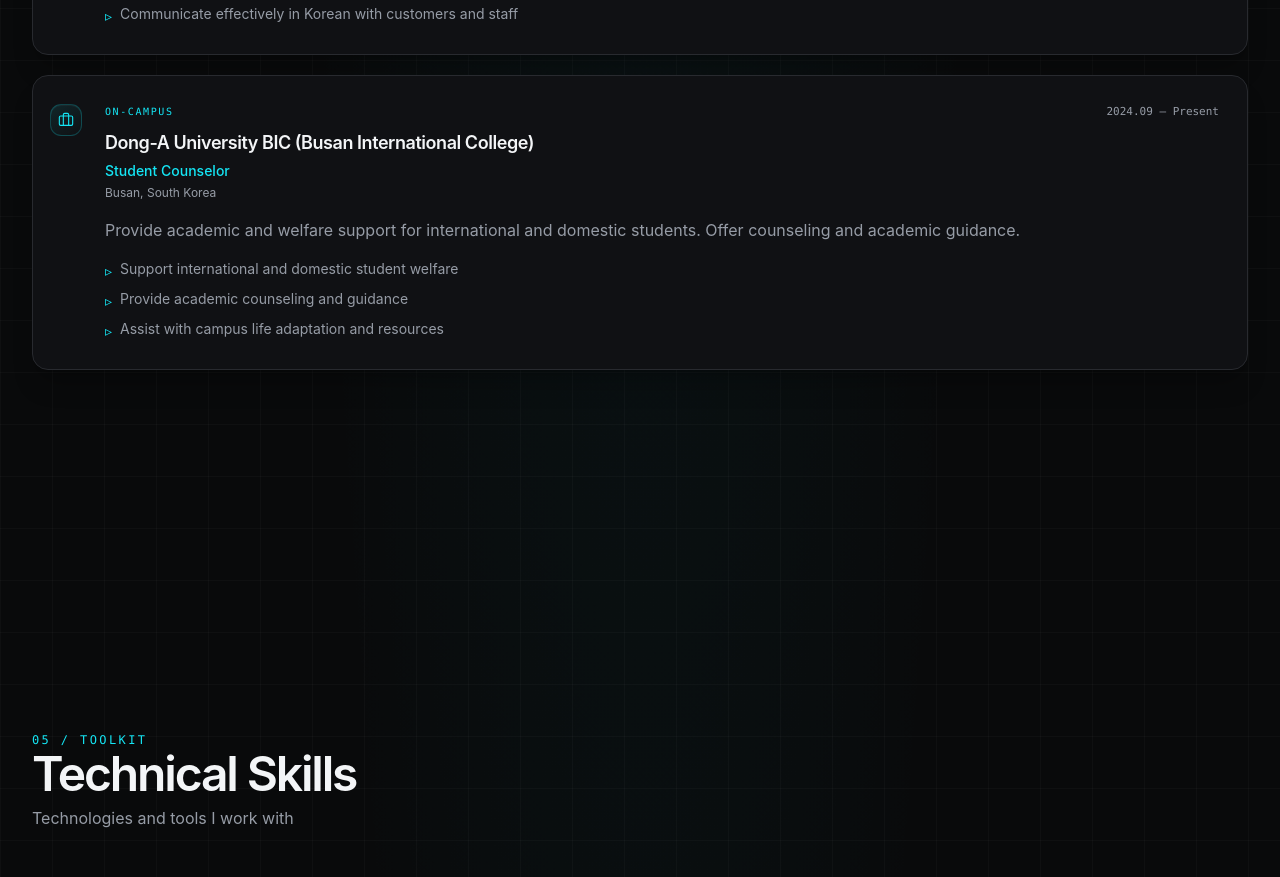
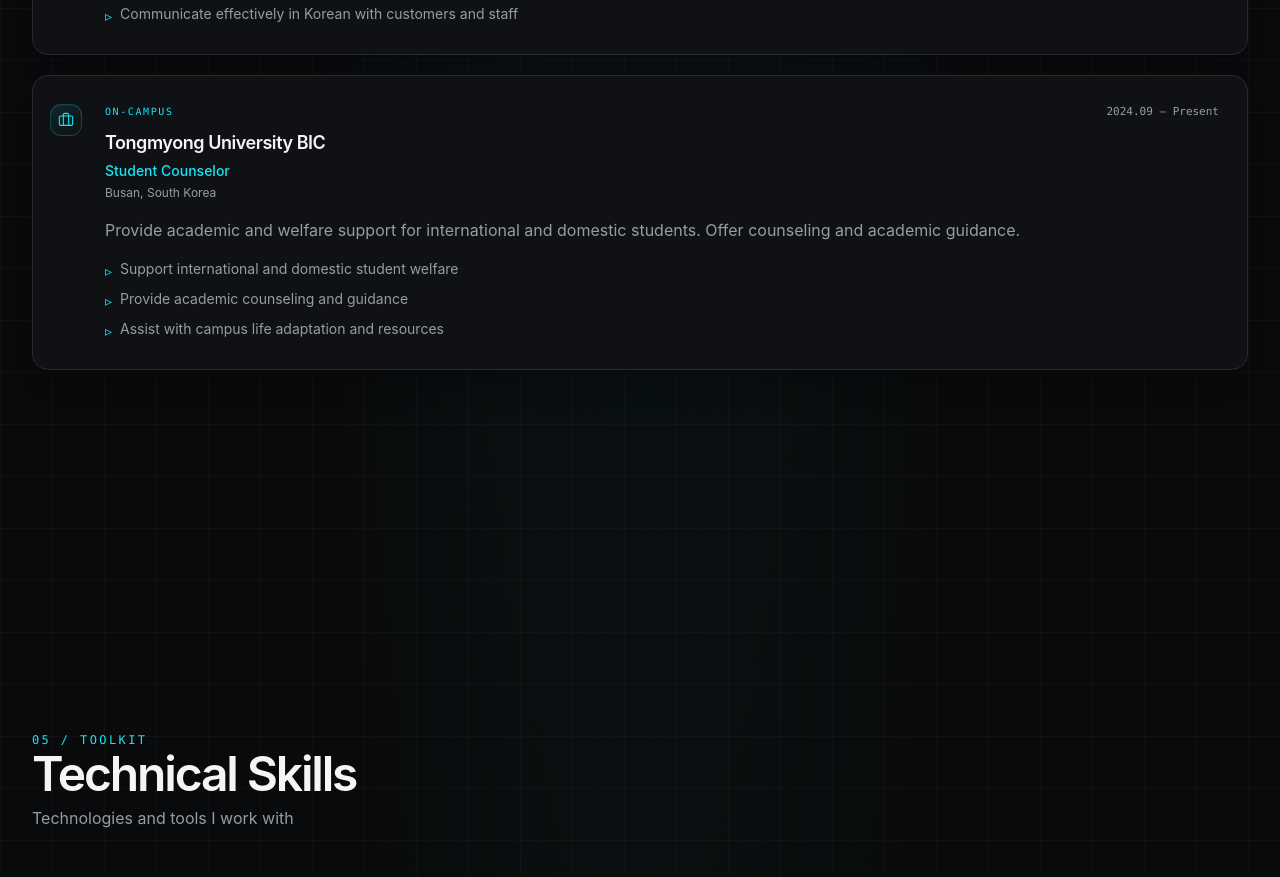
Before and after one commit to rahat-codes/rahat-portfolio, a Next.js app: page / in a window 1280 px wide. Shown: the part 3580-4457 px from the top of the page. Built offline with nearby package versions, Linux system fonts and the light colour scheme.

Commit message:
fix: correct company name from "Dong-A University BIC" to "Tongmyong University BIC" in experience data

```diff
--- a/src/components/Experience.tsx
+++ b/src/components/Experience.tsx
@@ -9,7 +9,7 @@ import SectionHeader from "./SectionHeader"
 const iconMap: Record<string, LucideIcon> = {
   "Den of Builders (DOB)": Code2,
   부마톡담길비: Building,
-  "Dong-A University BIC": Briefcase,
+  "Tongmyong University BIC": Briefcase,
 }
 
 export default function Experience() {
--- a/src/data/experience.ts
+++ b/src/data/experience.ts
@@ -26,7 +26,7 @@ export const experience = [
     ],
   },
   {
-    company: "Dong-A University BIC (Busan International College)",
+    company: "Tongmyong University BIC",
     role: "Student Counselor",
     period: "2024.09 – Present",
     type: "On-campus",
```
